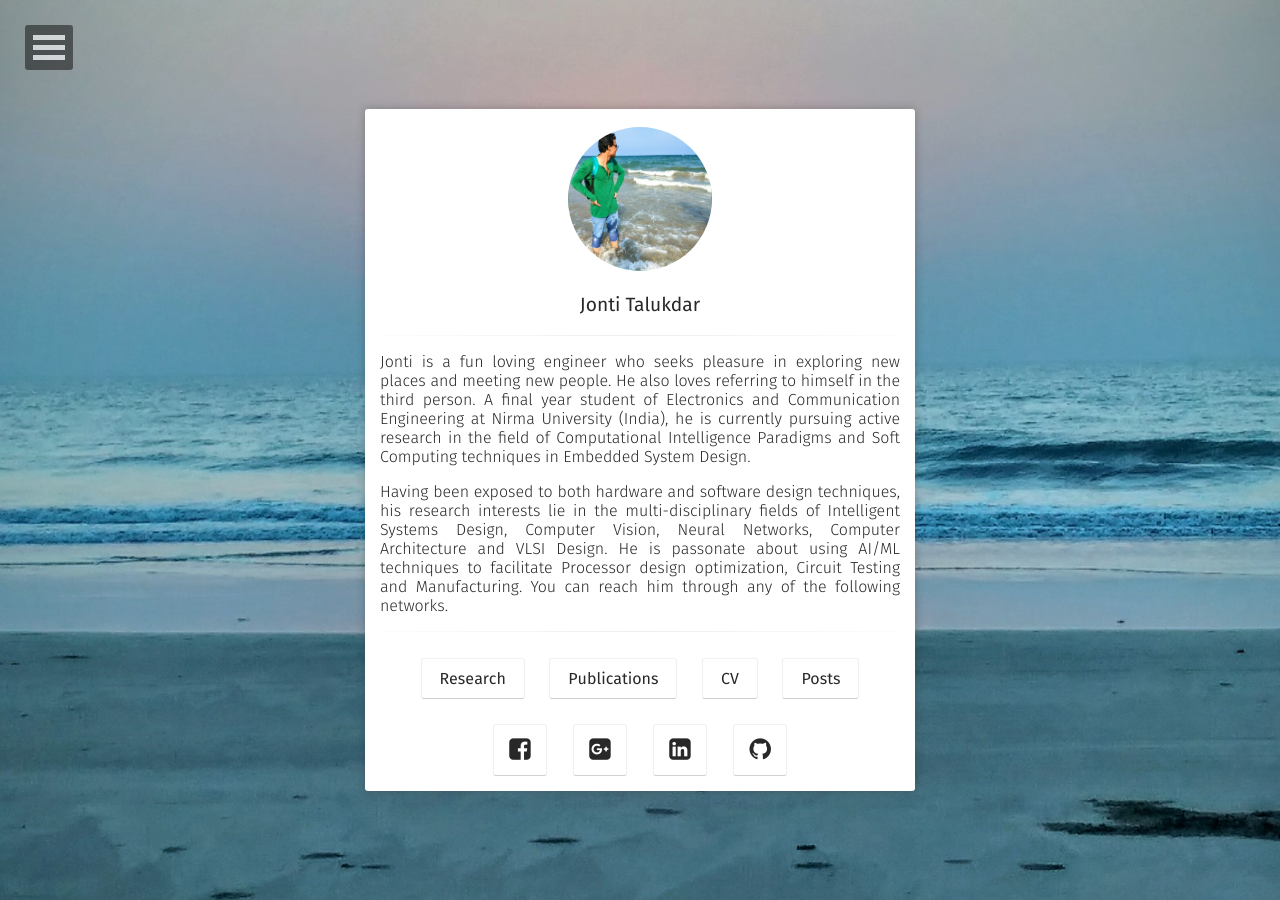
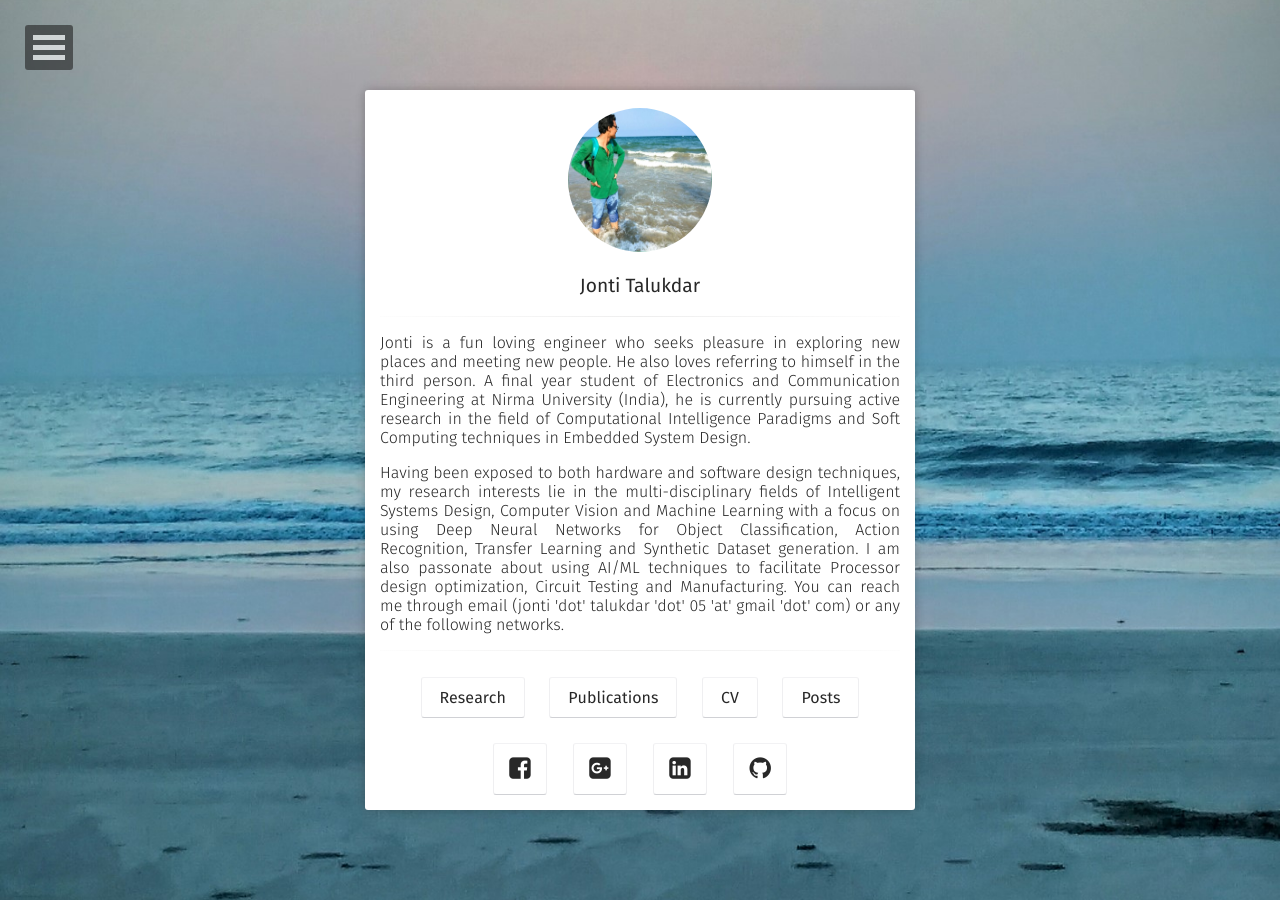
Before and after one commit to jontitalukdar/jontitalukdar.github.io_x, a Jekyll site: the page built from index.html, in a window 1280 px wide. Built offline with Jekyll 4.4.1, drawn with Linux system fonts in a browser that asks for light colours; some web fonts are replaced.

Commit message:
Update home.html

```diff
--- a/_layouts/home.html
+++ b/_layouts/home.html
@@ -27,7 +27,7 @@ layout: compress
                     <h3 class="title">
                         <a href="{{ site.url }}">
                         	<p style="font-size:1rem;font-weight:300;text-align:justify">{{ site.bio }}</p>
-                            <p style="font-size:1rem;font-weight:300;text-align:justify">Having been exposed to both hardware and software design techniques, his research interests lie in the multi-disciplinary fields of Intelligent Systems Design, Computer Vision, Neural Networks, Computer Architecture and VLSI Design. He is passonate about using AI/ML techniques to facilitate Processor design optimization, Circuit Testing and Manufacturing. You can reach him through any of the following networks.</p>
+                            <p style="font-size:1rem;font-weight:300;text-align:justify">Having been exposed to both hardware and software design techniques, my research interests lie in the multi-disciplinary fields of Intelligent Systems Design, Computer Vision and Machine Learning with a focus on using Deep Neural Networks for Object Classification, Action Recognition, Transfer Learning and Synthetic Dataset generation. I am also passonate about using AI/ML techniques to facilitate Processor design optimization, Circuit Testing and Manufacturing. You can reach me through email (jonti 'dot' talukdar 'dot' 05 'at' gmail 'dot' com) or any of the following networks.</p>
 			            </a>
                     </h3>
                   <hr class="hr-line">
```
